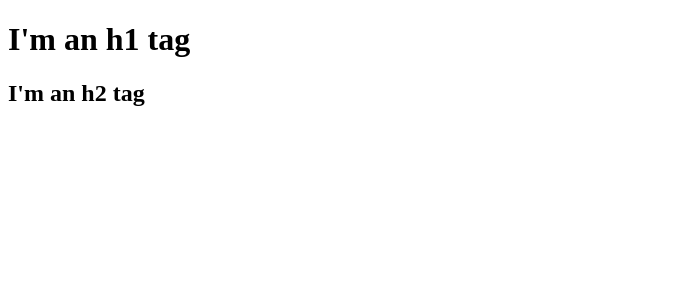
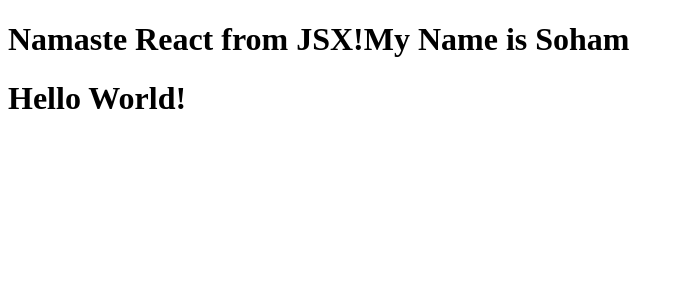
Before and after one commit to SohamDandekar/namaste-react, a React (Vite) app: page / in a window 1280 px wide. Shown: the top 300 px of the page, without its empty margins (0-684 px from the left). Built offline with nearby package versions, Linux system fonts and the light colour scheme.

Commit message:
episode-03

```diff
--- a/App.js
+++ b/App.js
@@ -1,27 +1,22 @@
 import React from "react";
 import ReactDOM from "react-dom/client";
 
-const heading = React.createElement(
-    "h1",
-    {id: "heading", abc: "xyz"},
-    "Hello World from React!"
+const random = <span>My Name is Soham</span>;
+
+const Title = (
+    <h1 className="heading" tabIndex="5">
+        Namaste React from JSX!
+        {random}
+    </h1>
+);
+
+const HeadingComponent = () => (
+    <div>
+        {Title}
+        <h1>Hello World!</h1>
+    </div>
 );
 
 const root = ReactDOM.createRoot(document.getElementById("root"));
 
-console.log(heading); //object;
-
-root.render(heading);
-
-const parent = React.createElement("div", {id: "parent", key: "parent"},
-    [
-        React.createElement("div", {id: "child1", key: "child1"},
-            [
-                React.createElement("h1", {key: "child2"}, "I'm an h1 tag"),
-                React.createElement("h2", {key: "child3"}, "I'm an h2 tag")
-            ]
-        )
-    ]
-);
-
-root.render(parent);
+root.render(<HeadingComponent/>);
--- a/package.json
+++ b/package.json
@@ -3,6 +3,8 @@
   "version": "1.0.0",
   "description": "This is namaste-react course project",
   "scripts": {
+    "start": "parcel index.html",
+    "build": "parcel build index.html",
     "test": "jest"
   },
   "repository": {
```
